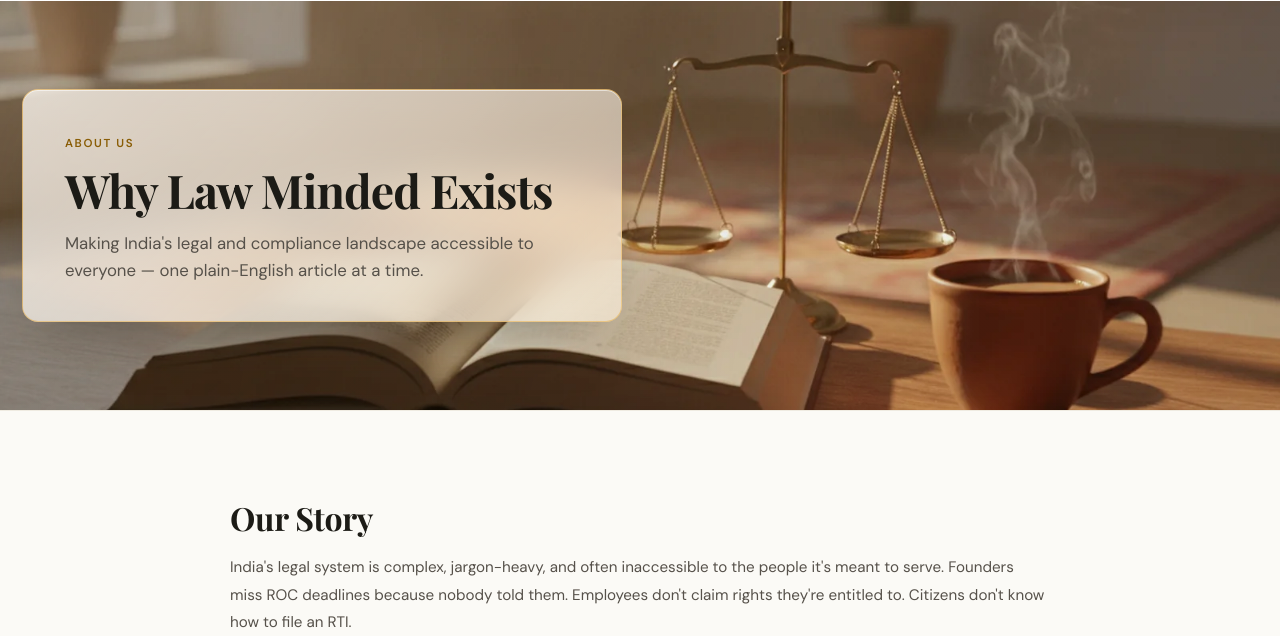
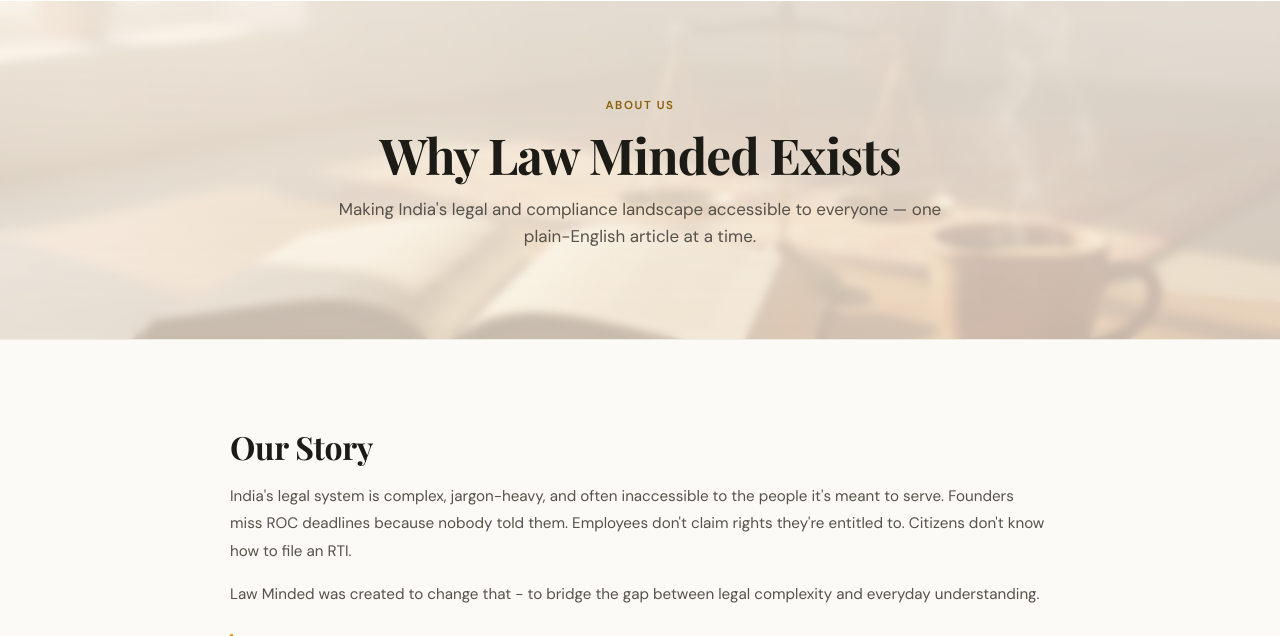
Before and after one commit to lawminded/lawminded, a Flask app: page /about in a window 1280 px wide. Shown: the part 74-710 px from the top of the page. Run offline with Flask 3, Linux system fonts and the light colour scheme; some libraries are stand-ins or nearby versions; some web fonts are replaced.

Commit message:
Glass heroes: full-bleed cream veil over the whole image (not a box)
Replace the contained glass panel with a frosted cream veil covering the
entire hero image, text on top (matches the requested look). Content pages
use .page-hero--media::before; homepage uses an explicit .hero-veil div
(its ::before wouldn't composite over the image in the .hero stacking context).

Co-Authored-By: Claude Opus 4.8 <noreply@anthropic.com>

```diff
--- a/static/css/style.css
+++ b/static/css/style.css
@@ -126,12 +126,13 @@ img{max-width:100%;display:block;}
 
 /* Homepage media hero: full-bleed warm image + frosted-glass content panel */
 .hero--media{background:var(--dark);}
-.hero--media::before{width:100%;height:100%;top:0;right:0;clip-path:none;background:linear-gradient(100deg,rgba(38,28,10,.44),rgba(38,28,10,.05) 62%);z-index:1;}
-.hero--media::after{display:none;}
+.hero--media::before,.hero--media::after{display:none;} /* kill the base gold shapes */
 .hero--media .hero-visual{display:none;}
 .hero-bg{position:absolute;inset:0;width:100%;height:100%;object-fit:cover;z-index:0;}
-.hero--media .hero-content{z-index:2;background:linear-gradient(135deg,rgba(255,251,246,.78),rgba(255,244,228,.6));-webkit-backdrop-filter:blur(18px) saturate(1.3);backdrop-filter:blur(18px) saturate(1.3);border:1px solid rgba(232,160,32,.42);border-radius:var(--r-lg);padding:clamp(1.7rem,3.2vw,2.5rem);box-shadow:0 26px 64px -30px rgba(40,32,16,.55),inset 0 1px 0 rgba(255,255,255,.55);}
-[data-theme=dark] .hero--media .hero-content{background:linear-gradient(135deg,rgba(32,30,24,.78),rgba(24,22,16,.6));border-color:rgba(232,160,32,.4);box-shadow:0 26px 64px -30px rgba(0,0,0,.7),inset 0 1px 0 rgba(255,255,255,.06);}
+/* full-bleed frosted cream veil over the whole hero image; text sits on top */
+.hero-veil{position:absolute;inset:0;z-index:1;background:linear-gradient(105deg,rgba(255,250,242,.95),rgba(255,249,240,.9) 50%,rgba(254,247,236,.82));-webkit-backdrop-filter:blur(5px) saturate(1.05);backdrop-filter:blur(5px) saturate(1.05);}
+[data-theme=dark] .hero-veil{background:linear-gradient(105deg,rgba(19,16,10,.92),rgba(19,16,10,.86) 50%,rgba(19,16,10,.6));}
+.hero--media .hero-content{position:relative;z-index:2;background:none;-webkit-backdrop-filter:none;backdrop-filter:none;border:none;border-radius:0;padding:0;box-shadow:none;max-width:640px;}
 
 /* ─── BOOK INTRO: cover (your logo) opens INWARD like doors on scroll ──────── */
 /* Pulled up under the sticky nav so the cover fills the whole screen (no top gap). */
@@ -388,16 +389,17 @@ ins.adsbygoogle[data-ad-status="unfilled"]{display:none!important;}
 .page-hero p{font-family:var(--uf);font-size:1.05rem;color:var(--mid);max-width:640px;margin:0 auto;line-height:1.65;position:relative;}
 
 /* Media hero: full-bleed topical image + warm frosted-glass panel */
-.page-hero--media{padding:0;text-align:left;}
+.page-hero--media{padding:0;text-align:center;}
 .page-hero--media::after{display:none;}
 .page-hero__bg{position:absolute;inset:0;width:100%;height:100%;object-fit:cover;z-index:0;}
-.page-hero--media::before{content:'';position:absolute;inset:0;z-index:1;background:linear-gradient(100deg,rgba(44,32,12,.34),rgba(44,32,12,.06) 62%);}
-.page-hero__inner{position:relative;z-index:2;max-width:var(--container);margin:0 auto;padding:clamp(3rem,7vw,5.5rem) var(--pad-x);min-height:clamp(320px,42vh,460px);display:flex;align-items:center;}
-.page-hero__glass{max-width:600px;background:linear-gradient(135deg,rgba(255,251,246,.76),rgba(255,244,228,.58));-webkit-backdrop-filter:blur(18px) saturate(1.3);backdrop-filter:blur(18px) saturate(1.3);border:1px solid rgba(232,160,32,.42);border-radius:var(--r-lg);padding:clamp(1.5rem,3vw,2.3rem) clamp(1.6rem,3.4vw,2.6rem);box-shadow:0 26px 64px -30px rgba(40,32,16,.55),inset 0 1px 0 rgba(255,255,255,.55);}
+/* full-bleed frosted cream veil covering the whole image; text sits on top */
+.page-hero--media::before{content:'';position:absolute;inset:0;z-index:1;background:linear-gradient(rgba(255,250,242,.82),rgba(253,245,232,.72));-webkit-backdrop-filter:blur(4px) saturate(1.06);backdrop-filter:blur(4px) saturate(1.06);}
+.page-hero__inner{position:relative;z-index:2;max-width:var(--container);margin:0 auto;padding:clamp(3.2rem,7vw,5.5rem) var(--pad-x);}
+.page-hero__glass{max-width:760px;margin:0 auto;background:none;-webkit-backdrop-filter:none;backdrop-filter:none;border:none;border-radius:0;padding:0;box-shadow:none;}
 .page-hero__glass .section-tag{display:inline-block;margin-bottom:.7rem;}
-.page-hero__glass h1{font-family:var(--hf);font-size:clamp(2rem,4vw,2.9rem);color:var(--dark);line-height:1.12;letter-spacing:-.02em;margin:0 0 .8rem;}
-.page-hero__glass p{font-family:var(--uf);font-size:1.05rem;color:var(--mid);line-height:1.62;margin:0;max-width:none;}
-[data-theme=dark] .page-hero__glass{background:linear-gradient(135deg,rgba(32,30,24,.74),rgba(24,22,16,.56));border-color:rgba(232,160,32,.4);box-shadow:0 26px 64px -30px rgba(0,0,0,.7),inset 0 1px 0 rgba(255,255,255,.06);}
+.page-hero__glass h1{font-family:var(--hf);font-size:clamp(2.1rem,4.4vw,3.1rem);color:var(--dark);line-height:1.12;letter-spacing:-.02em;margin:0 0 .8rem;}
+.page-hero__glass p{font-family:var(--uf);font-size:1.06rem;color:var(--mid);line-height:1.62;margin:0 auto;max-width:620px;}
+[data-theme=dark] .page-hero--media::before{background:linear-gradient(rgba(20,17,11,.84),rgba(20,17,11,.72));}
 
 /* ─── ARTICLE ─────────────────────────────────────────────────────────── */
 .article-hero{background:var(--white);padding:3.5rem var(--pad-x) 2rem;border-bottom:1px solid var(--hairline);}
--- a/templates/index.html
+++ b/templates/index.html
@@ -7,6 +7,7 @@
 <!-- HERO -->
 <section class="hero hero--media" id="home">
   <img class="hero-bg" src="{{ url_for('static', filename='img/pages/home.webp') }}" alt="" aria-hidden="true">
+  <div class="hero-veil" aria-hidden="true"></div>
   <div class="hero-content">
     <span class="hero-badge">India's Legal Awareness Platform</span>
     <h1>Where <em>Complexity</em><br>Meets Clarity</h1>
```
